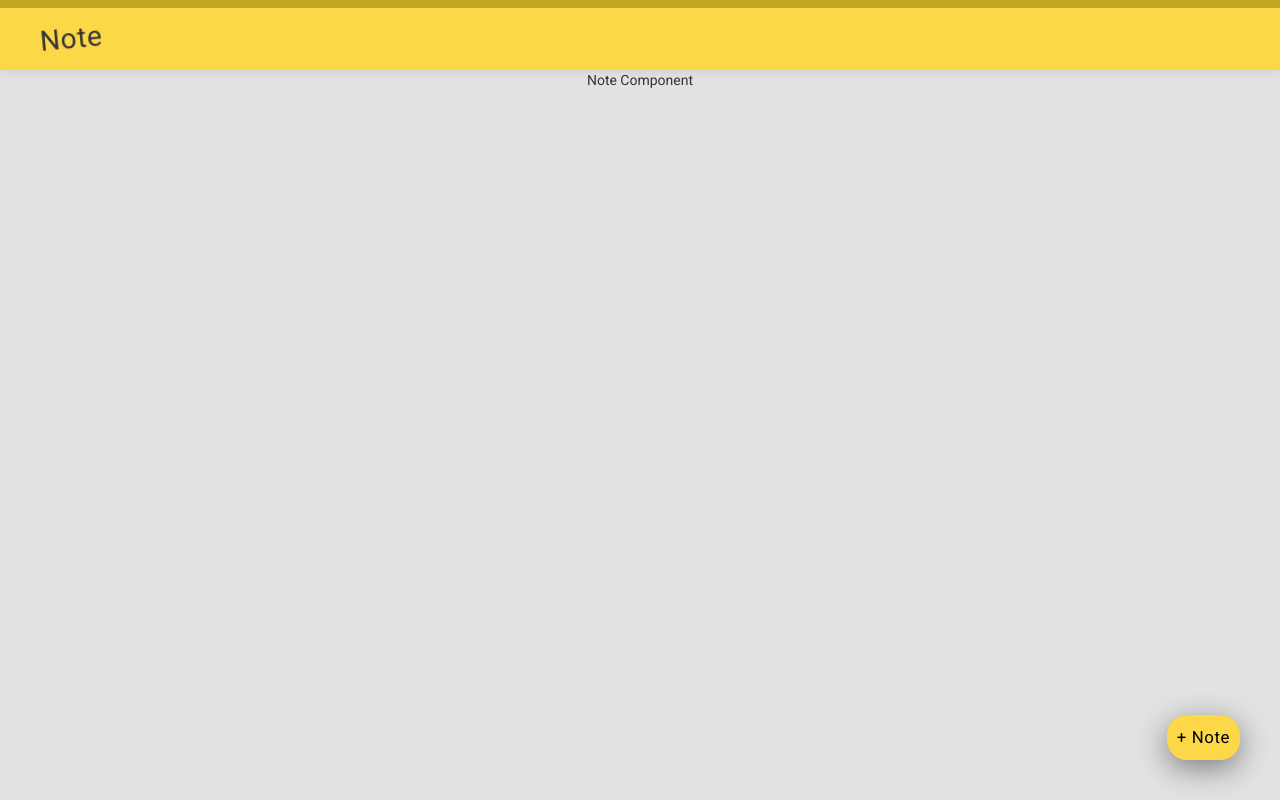
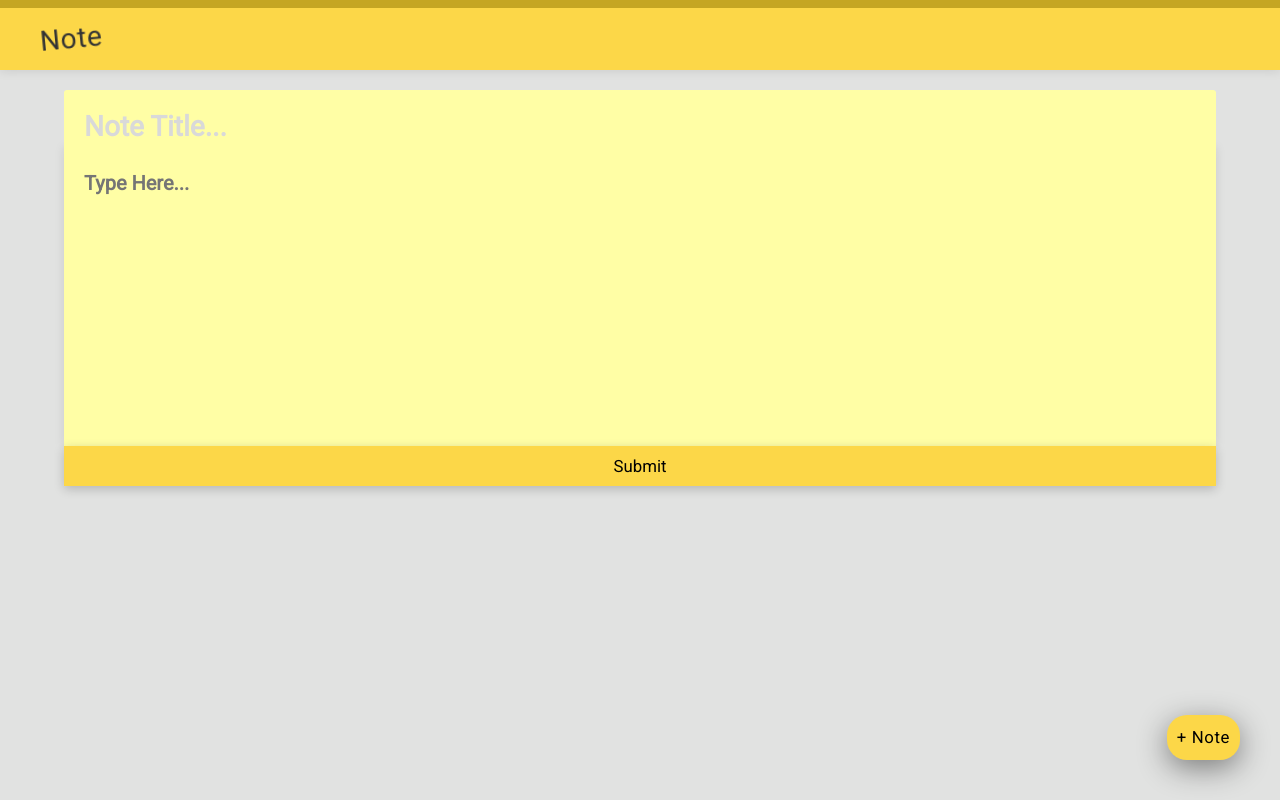
Before and after one commit to fear0470/note-app, a React (Create React App) app: page / in a window 1280 px wide. Both pictures are taken after a click on the element "+ Note". Built offline with nearby package versions, Linux system fonts and the light colour scheme; no server answers.

Commit message:
display content of note in a form

```diff
--- a/src/App.js
+++ b/src/App.js
@@ -36,13 +36,15 @@ class App extends Component {
   }
 
 render() {
-  const { showNote, notes } = this.state;
+  const { showNote, notes, note } = this.state;
 
   return (
     <div className="App">
     <Nav toggleNote={this.toggleNote} showNote={showNote} />
     { showNote ?
-      <Note />
+      <Note
+        note={note}
+      />
       :
       <List
        getNotes={this.getNotes}
--- a/src/components/Note.js
+++ b/src/components/Note.js
@@ -2,9 +2,24 @@ import React from 'react';
 
 class Note extends React.Component {
   render() {
+    const { note } = this.props;
+
     return (
       <div className="note-container">
-        Note Component
+        <form className="note-form">
+          <input
+            className="note-title-input"
+            type="text"
+            placeholder="Note Title..."
+            defaultValue={note.title}
+          />
+         <textarea
+         className="note-textarea"
+         placeholder="Type Here..."
+         defaultValue={note.content}
+         />
+         <input className="note-button" type="submit" value="Submit" />
+        </form>
       </div>
     );
   }
```
